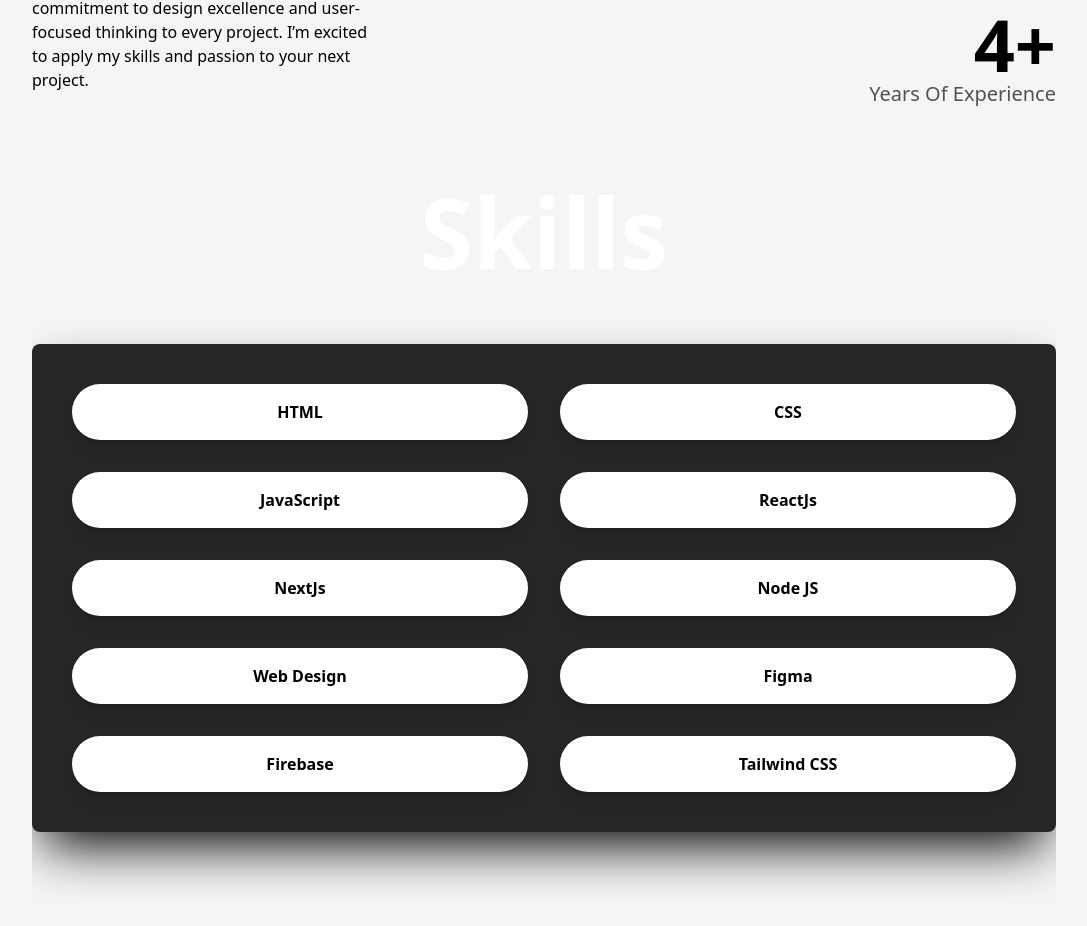
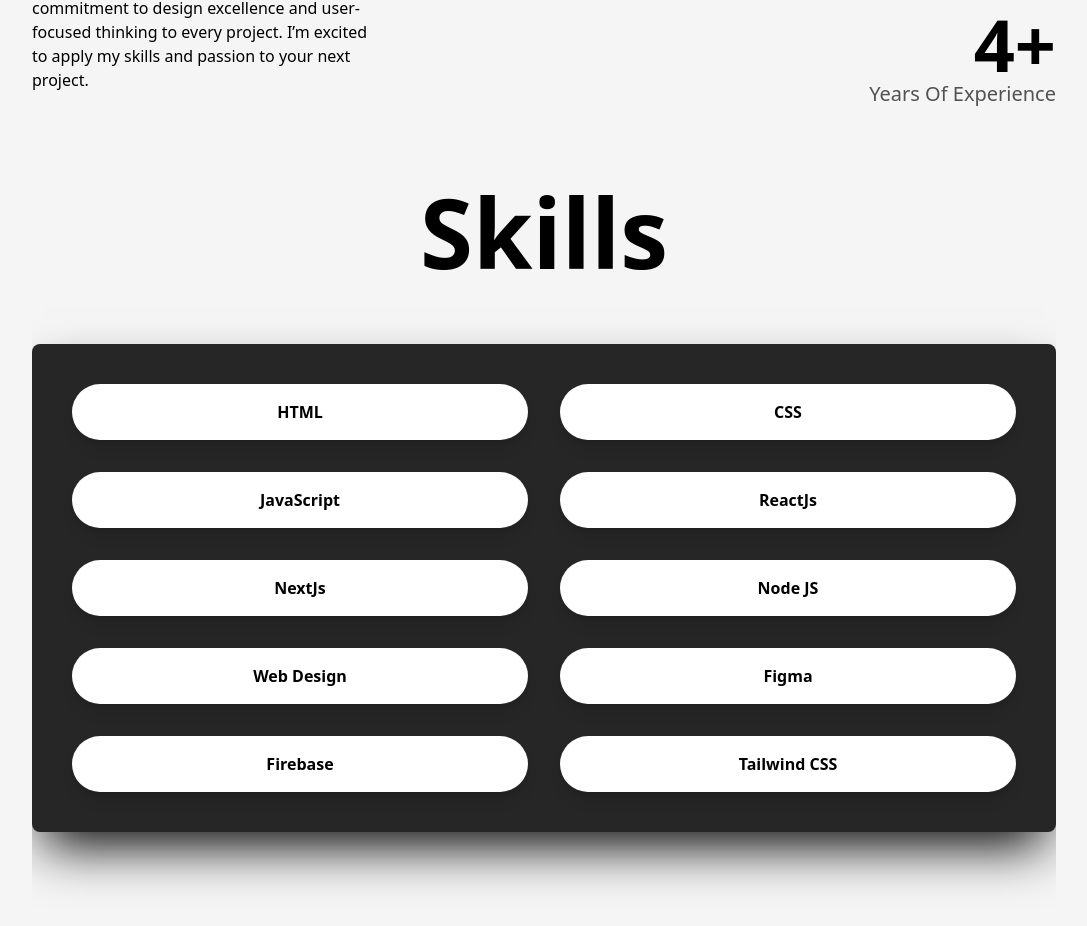
Before and after one commit to spriveen/Portfolio, a Next.js app: page /about in a window 1280 px wide. Shown: the part 880-1806 px from the top of the page, without its empty margins (96-1183 px from the left). Built offline with nearby package versions, Linux system fonts and the light colour scheme.

Commit message:
update skills js

```diff
--- a/src/components/Skills.js
+++ b/src/components/Skills.js
@@ -18,7 +18,7 @@
 const Skills = () => {
     return (
         <div className="relative flex flex-col items-center justify-center min-h-screen bg-gradient-to-br overflow-hidden">
-            <h2 className='font-bold text-8xl text-center text-white dark:text-black mb-16 md:text-6xl md:mt-16'>
+            <h2 className='font-bold text-8xl text-center text-black dark:text-white  mb-16 md:text-6xl md:mt-16'>
                 Skills
             </h2>
             <motion.div
```
